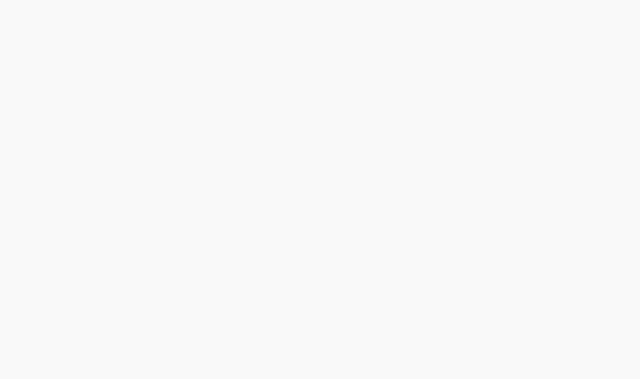
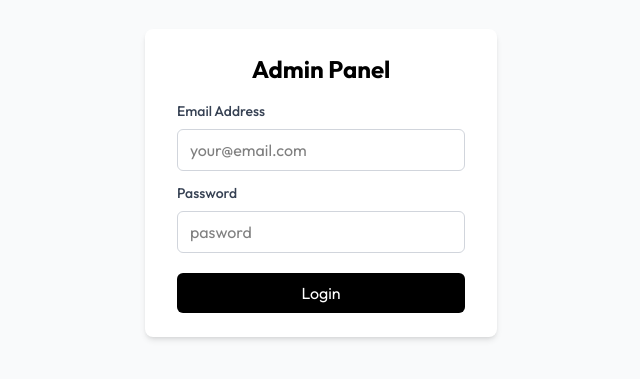
Before and after one commit to Anuda66/E-Commerce-web-app, a React (Vite) app in the folder admin/: page /add in a window 1280 px wide. Shown: the part 217-596 px from the top of the page, without its empty margins (319-959 px from the left). Built offline with nearby package versions, Linux system fonts and the light colour scheme.

Commit message:
create ladmin login

```diff
--- a/admin/src/components/Login.jsx
+++ b/admin/src/components/Login.jsx
@@ -1,11 +1,39 @@
-import React from 'react'
+import React, { useState } from 'react'
 
 function Login() {
-  return (
-    <div>
 
-    </div>
-  )
+    const [email, setEmail] = useState('');
+    const [password, setPassword] = useState('');
+
+    const onSubmitHandeler = async (e) => {
+        try{
+            e.preventDefault()
+            console.log(email, password);
+
+        }
+        catch(error){
+
+        }
+    }
+
+    return (
+        <div className='flex items-center justify-center w-full min-h-screen'>
+            <div className='bg-white shadow-md rounded-lg px-8 py-6 max-w-md'>
+                <h1 className='text-2xl font-bold mb-4 text-center'>Admin Panel</h1>
+                <form onSubmit={onSubmitHandeler} >
+                    <div className='mb-3 min-w-72 '>
+                        <p className='text-sm font-medium text-gray-700 mb-2 ' >Email Address</p>
+                        <input onChange={(e)=>setEmail(e.target.value)} value={email} className='rounded-md w-full px-3 py-2 border border-gray-300 outline-none ' type="email" placeholder='your@email.com' required />
+                    </div>
+                    <div className='mb-3 min-w-72 '>
+                        <p className='text-sm font-medium text-gray-700 mb-2 ' >Password</p>
+                        <input onChange={(e)=>setPassword(e.target.value)} value={password} className='rounded-md w-full px-3 py-2 border border-gray-300 outline-none ' type="password" placeholder='pasword' required />
+                    </div>
+                    <button className='mt-2 w-full py-2 px-4 rounded-md text-white bg-black active:bg-gray-700 cursor-pointer' type='submit'>Login</button>
+                </form>
+            </div>
+        </div>
+    )
 }
 
 export default Login
```
